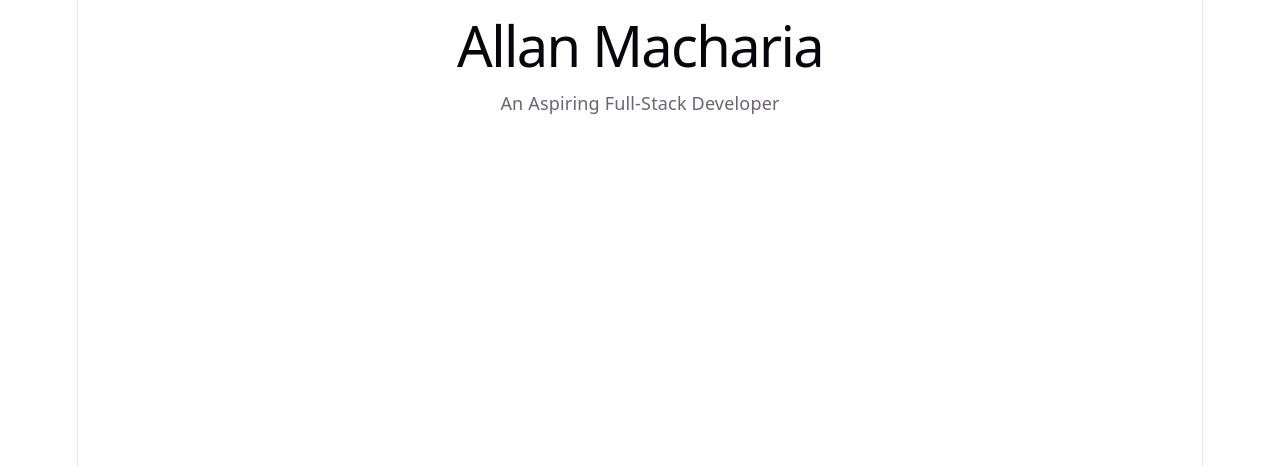
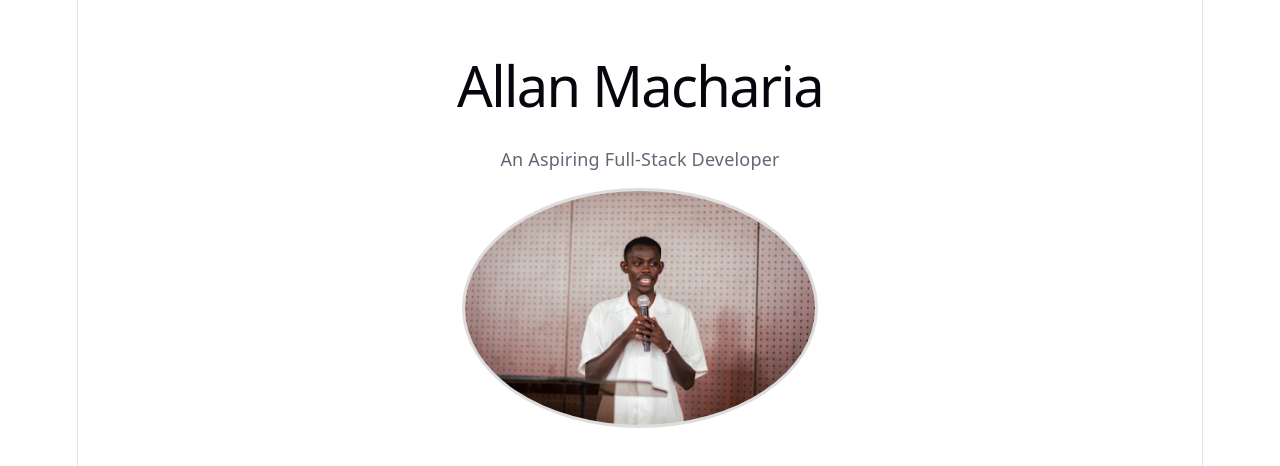
Before and after one commit to Mashaaa-him/Portfolio, a React (Vite) app: page / in a window 1280 px wide. Shown: the top 466 px of the page. Built offline with nearby package versions, Linux system fonts and the light colour scheme.

Commit message:
Feat: Added an img in the hero component and styled it

```diff
--- a/src/App.css
+++ b/src/App.css
@@ -0,0 +1,16 @@
+.hero {
+    display: flex;
+    flex-direction: column;
+    align-items: center;
+    gap: 16px;
+    padding: 40px 20px;
+    text-align: center;
+}
+
+.hero-img {
+    width: 100%;
+    max-width: 350px;
+    height: auto;
+    border-radius: 55%;
+    border: 3px solid #ddd;
+}
--- a/src/components/Hero.jsx
+++ b/src/components/Hero.jsx
@@ -1,9 +1,14 @@
+import '../App.css';
+import profileImg from '../assets/profile.jpeg';
+
 function Hero() {
     return(
-        <section>
+        <section className='hero'>
             <h1>Allan Macharia</h1>
             <p>An Aspiring Full-Stack Developer</p>
+            <img src={profileImg} alt="Him" className='hero-img' />
         </section>
+
     )
 }
 export default Hero
```
Also changed, not shown: src/assets/profile.jpeg (added).
